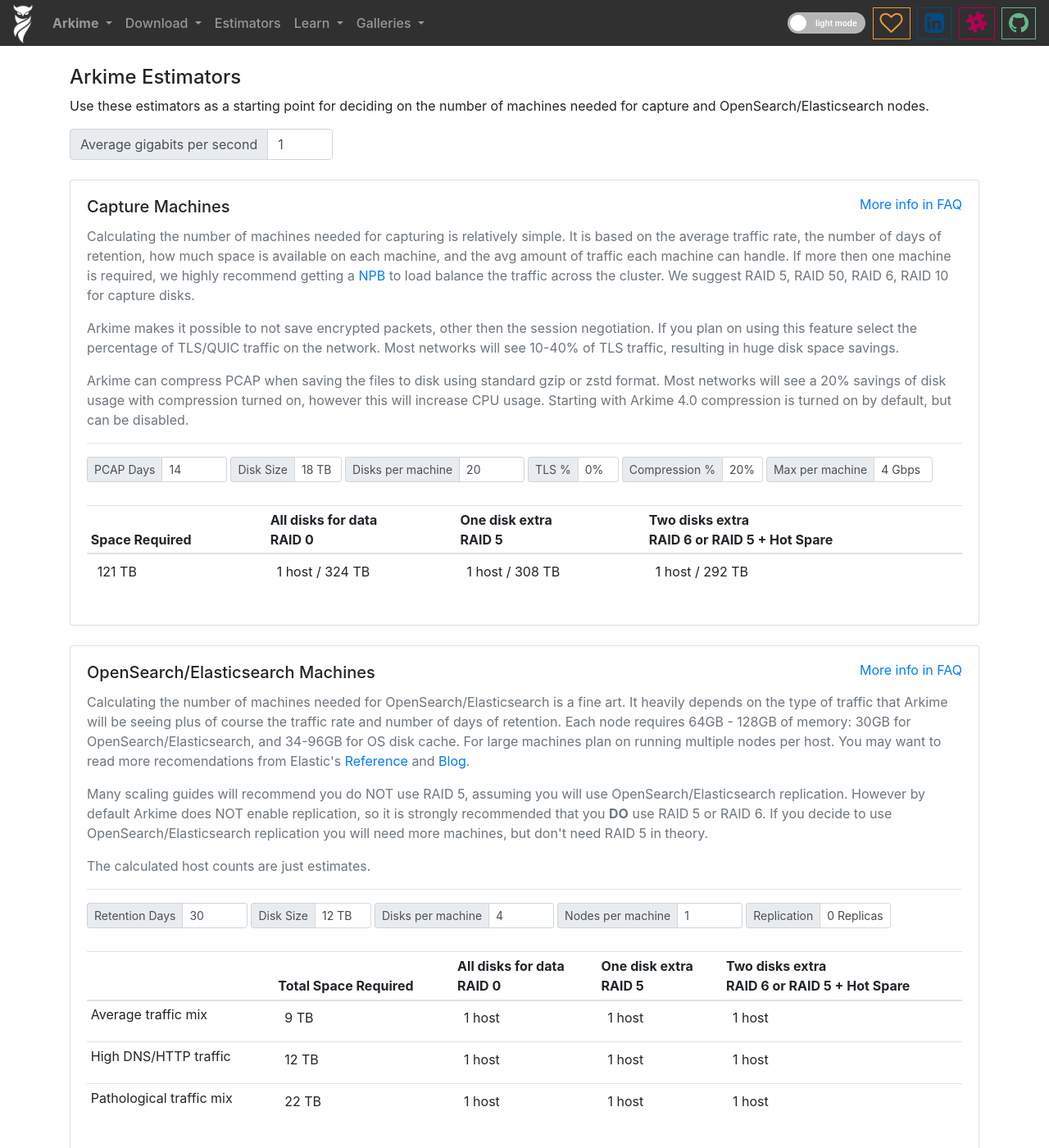
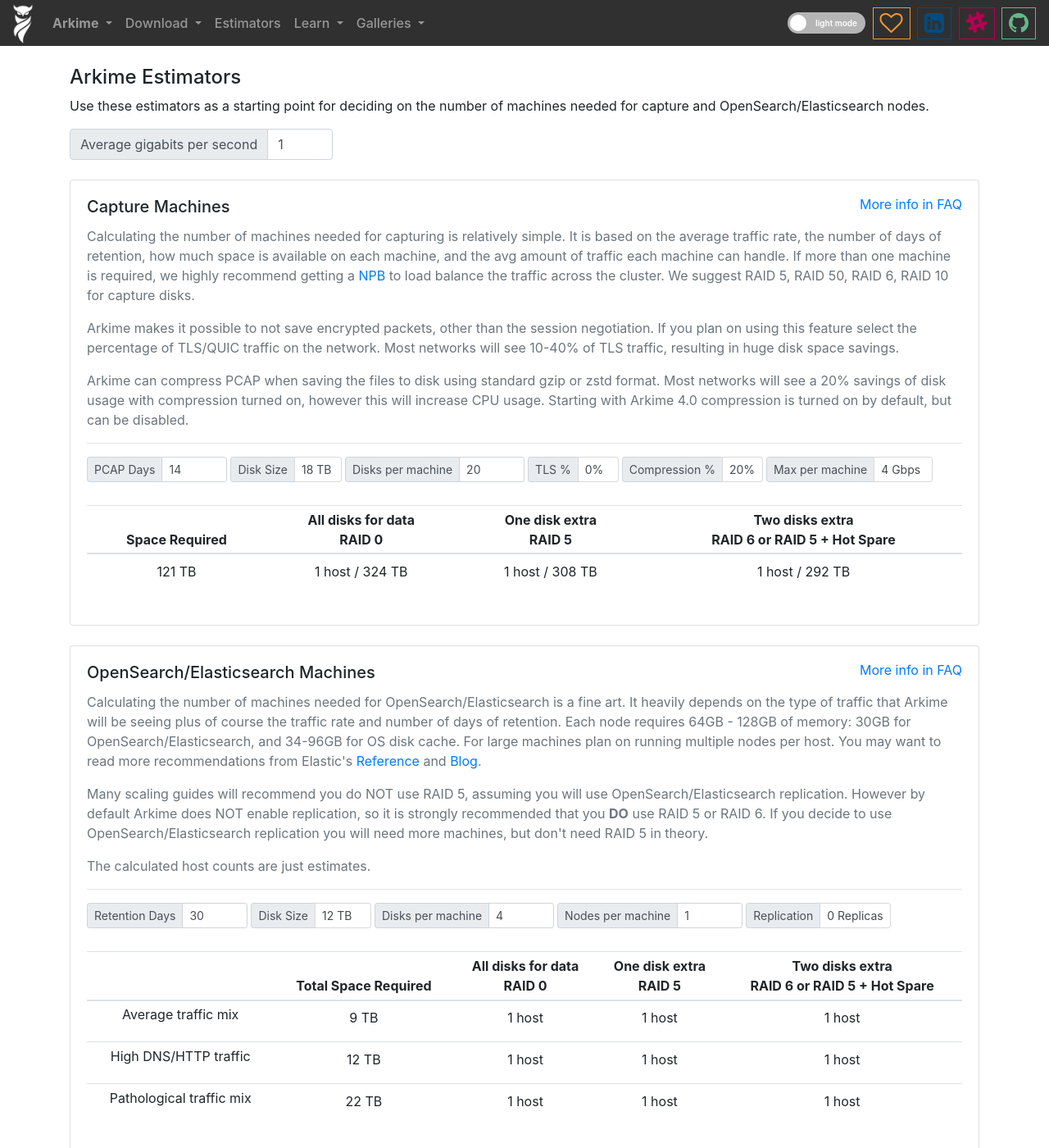
Before and after one commit to arkime/arkimeweb, a Jekyll site: the page built from estimators.html, in a window 1280 px wide and 1400 px high. Shown: the whole window at 82% size. Built offline with Jekyll 4.4.1, drawn with Linux system fonts in a browser that asks for light colours.

Commit message:
gemini fix bootstrap3 and typos

```diff
--- a/estimators.html
+++ b/estimators.html
@@ -85,7 +85,7 @@
           <div class="card-body">
             <h5 class="card-title">
               Capture Machines
-              <small class="pull-right">
+              <small class="float-right">
                 <a href="faq#what-kind-of-capture-machines-should-we-buy"
                   class="card-link">More info in FAQ</a>
               </small>
@@ -94,12 +94,12 @@
             <p class="card-text text-muted">
               Calculating the number of machines needed for capturing is relatively simple.
               It is based on the average traffic rate, the number of days of retention, how much space is available on each machine, and the avg amount of traffic each machine can handle.
-              If more then one machine is required, we highly recommend getting a <a href="faq#what-kind-of-network-packet-broker-should-we-buy"
+              If more than one machine is required, we highly recommend getting a <a href="faq#what-kind-of-network-packet-broker-should-we-buy"
                 class="card-link">NPB</a> to load balance the traffic across the cluster.
               We suggest RAID 5, RAID 50, RAID 6, RAID 10 for capture disks.
             </p>
             <p class="card-text text-muted">
-              Arkime makes it possible to not save encrypted packets, other then the session negotiation.
+              Arkime makes it possible to not save encrypted packets, other than the session negotiation.
               If you plan on using this feature select the percentage of TLS/QUIC traffic on the network.
               Most networks will see 10-40% of TLS traffic, resulting in huge disk space savings.
             </p>
@@ -233,27 +233,27 @@
             <table class="table table-sm">
               <thead>
               <tr>
-                <th>Space Required</th>
-                <th>All disks for data<br>RAID 0</th>
-                <th>One disk extra<br>RAID 5</th>
-                <th>Two disks extra<br>RAID 6 or RAID 5 + Hot Spare</th>
+                <th class="text-center">Space Required</th>
+                <th class="text-center">All disks for data<br>RAID 0</th>
+                <th class="text-center">One disk extra<br>RAID 5</th>
+                <th class="text-center">Two disks extra<br>RAID 6 or RAID 5 + Hot Spare</th>
               </tr>
               </thead>
               <tbody>
               <tr>
-                <td class="text-xs-center">
+                <td class="text-center">
                   <label class="label label-lg label-default"
                     id="captureMachinesTB"></label>
                 </td>
-                <td class="text-xs-center">
+                <td class="text-center">
                   <label class="label label-lg label-default"
                     id="captureMachines0"></label>
                 </td>
-                <td class="text-xs-center">
+                <td class="text-center">
                   <label class="label label-lg label-default"
                     id="captureMachines1"></label>
                 </td>
-                <td class="text-xs-center">
+                <td class="text-center">
                   <label class="label label-lg label-default"
                     id="captureMachines2"></label>
                 </td>
@@ -267,7 +267,7 @@
           <div class="card-body">
             <h5 class="card-title">
               OpenSearch/Elasticsearch Machines
-              <small class="pull-right">
+              <small class="float-right">
                 <a href="faq#how-many-elasticsearch-nodes-or-machines-do-i-need"
                   class="card-link">More info in FAQ</a>
               </small>
@@ -278,7 +278,7 @@
               It heavily depends on the type of traffic that Arkime will be seeing plus of course the traffic rate and number of days of retention.
               Each node requires 64GB - 128GB of memory: 30GB for OpenSearch/Elasticsearch, and 34-96GB for OS disk cache.
               For large machines plan on running multiple nodes per host.
-              You may want to read more recomendations from Elastic's <a href="https://www.elastic.co/guide/en/elasticsearch/reference/current/heap-size.html">Reference</a>
+              You may want to read more recommendations from Elastic's <a href="https://www.elastic.co/guide/en/elasticsearch/reference/current/heap-size.html">Reference</a>
               and <a href="https://www.elastic.co/blog/a-heap-of-trouble">Blog</a>.
             </p>
             <p class="card-text text-muted">
@@ -321,7 +321,7 @@
                   <option value=1000>1 TB</option>
                   <option value=1500>1.5 TB</option>
                   <option value=2000>2 TB</option>
-                  <option value=2000>3 TB</option>
+                  <option value=3000>3 TB</option>
                   <option value=4000>4 TB</option>
                   <option value=6000>6 TB</option>
                   <option value=8000>8 TB</option>
@@ -385,73 +385,73 @@
             <table class="table table-sm">
               <thead>
               <tr>
-                <th class="text-xs-center">&nbsp;</th>
-                <th class="text-xs-center">Total Space Required</th>
-                <th class="text-xs-center">All disks for data<br>RAID 0</th>
-                <th class="text-xs-center">One disk extra<br> RAID 5</th>
-                <th class="text-xs-center">Two disks extra<br>RAID 6 or RAID 5 + Hot Spare</th>
+                <th class="text-center">&nbsp;</th>
+                <th class="text-center">Total Space Required</th>
+                <th class="text-center">All disks for data<br>RAID 0</th>
+                <th class="text-center">One disk extra<br> RAID 5</th>
+                <th class="text-center">Two disks extra<br>RAID 6 or RAID 5 + Hot Spare</th>
               </tr>
               </thead>
               <tbody>
               <tr>
-                <td class="text-xs-center">
+                <td class="text-center">
                   Average traffic mix
                 </td>
-                <td class="text-xs-center">
+                <td class="text-center">
                   <label class="label label-lg label-default"
                     id="esMachinesTB"></label>
                 </td>
-                <td class="text-xs-center">
+                <td class="text-center">
                   <label class="label label-lg label-default"
                     id="esMachines0"></label>
                 </td>
-                <td class="text-xs-center">
+                <td class="text-center">
                   <label class="label label-lg label-default"
                     id="esMachines1"></label>
                 </td>
-                <td class="text-xs-center">
+                <td class="text-center">
                   <label class="label label-lg label-default"
                     id="esMachines2"></label>
                 </td>
               </tr>
               <tr>
-                <td class="text-xs-center">
+                <td class="text-center">
                   High DNS/HTTP traffic
                 </td>
-                <td class="text-xs-center">
+                <td class="text-center">
                   <label class="label label-lg label-default"
                     id="esMachinesTB-dns"></label>
                 </td>
-                <td class="text-xs-center">
+                <td class="text-center">
                   <label class="label label-lg label-default"
                     id="esMachines0-dns"></label>
                 </td>
-                <td class="text-xs-center">
+                <td class="text-center">
                   <label class="label label-lg label-default"
                     id="esMachines1-dns"></label>
                 </td>
-                <td class="text-xs-center">
+                <td class="text-center">
                   <label class="label label-lg label-default"
                     id="esMachines2-dns"></label>
                 </td>
               </tr>
               <tr>
-                <td class="text-xs-center">
+                <td class="text-center">
                   Pathological traffic mix
                 </td>
-                <td class="text-xs-center">
+                <td class="text-center">
                   <label class="label label-lg label-default"
                     id="esMachinesTB-worst"></label>
                 </td>
-                <td class="text-xs-center">
+                <td class="text-center">
                   <label class="label label-lg label-default"
                     id="esMachines0-worst"></label>
                 </td>
-                <td class="text-xs-center">
+                <td class="text-center">
                   <label class="label label-lg label-default"
                     id="esMachines1-worst"></label>
                 </td>
-                <td class="text-xs-center">
+                <td class="text-center">
                   <label class="label label-lg label-default"
                     id="esMachines2-worst"></label>
                 </td>
```
Also changed, not shown: other parts of estimators.html (+2 -2 lines).
